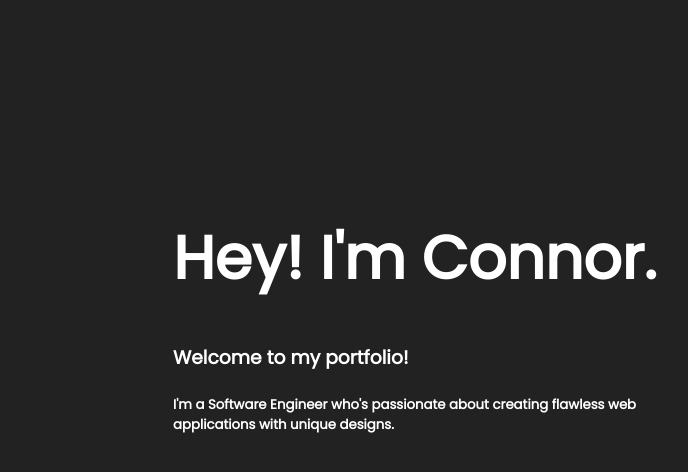
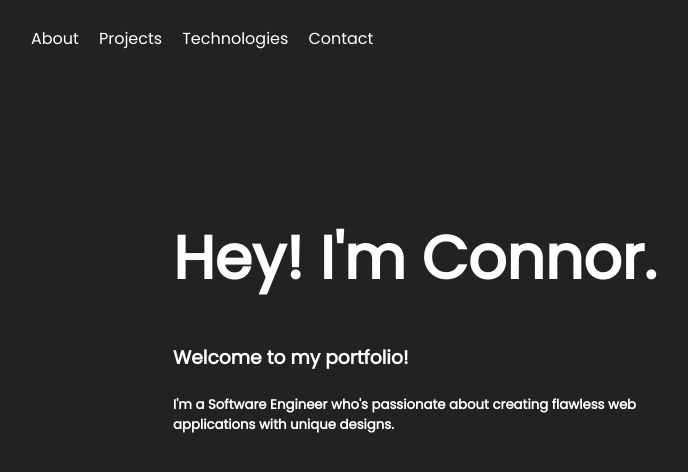
Before and after one commit to connorlagana/react-portfolio, a React (Create React App) app: page / in a window 1280 px wide. Shown: the top 472 px of the page, without its empty margins (19-707 px from the left). Built offline with nearby package versions, Linux system fonts and the light colour scheme.

Commit message:
intro and nav

```diff
--- a/src/App.css
+++ b/src/App.css
@@ -1,10 +1,9 @@
 * {
   background-color: #222222;
-  color: white;
+
   font-family: "Poppins", sans-serif;
 }
 #intro {
-  /* background-color: aqua; */
   margin: 0;
   position: absolute;
   margin-left: 15%;
@@ -12,9 +11,31 @@
   transform: translateY(-80%);
   top: 50%;
   width: 500px;
+  color: white;
 }
 
 #intro h1 {
   font-size: 60px;
   font-weight: 900;
 }
+
+.nav {
+  display: flex;
+  flex-direction: row;
+  position: fixed;
+  color: white;
+  justify-content: flex-end;
+}
+
+.nav li {
+  margin: 10px;
+}
+
+li {
+  cursor: pointer;
+  list-style: none;
+}
+
+ul :hover {
+  text-decoration: underline;
+}
--- a/src/App.js
+++ b/src/App.js
@@ -1,5 +1,7 @@
 import React, { Component } from "react";
 import "./App.css";
+import NavBar from "./components/NavBar.js";
+import Intro from "./components/Intro";
 
 class App extends Component {
   constructor(props) {
@@ -10,14 +12,8 @@ class App extends Component {
   render() {
     return (
       <div className="App">
-        <div id="intro">
-          <h1>Hey! I'm Connor.</h1>
-          <h3>Welcome to my portfolio!</h3>
-          <h5>
-            I'm a Software Engineer who's passionate about creating flawless web
-            applications with unique designs.
-          </h5>
-        </div>
+        <NavBar />
+        <Intro />
       </div>
     );
   }
--- /dev/null
+++ b/src/components/Intro.js
@@ -0,0 +1,18 @@
+import React from "react";
+
+const Intro = () => {
+  return (
+    <div>
+      <div id="intro">
+        <h1>Hey! I'm Connor.</h1>
+        <h3>Welcome to my portfolio!</h3>
+        <h5>
+          I'm a Software Engineer who's passionate about creating flawless web
+          applications with unique designs.
+        </h5>
+      </div>
+    </div>
+  );
+};
+
+export default Intro;
--- /dev/null
+++ b/src/components/NavBar.js
@@ -0,0 +1,18 @@
+import React from "react";
+
+const NavBar = () => {
+  return (
+    <div >
+      <nav>
+        <ul className="nav">
+          <li>About</li>
+          <li>Projects</li>
+          <li>Technologies</li>
+          <li>Contact</li>
+        </ul>
+      </nav>
+    </div>
+  );
+};
+
+export default NavBar;
```
Also changed, not shown: src/sexyAssConnor.jpg (added).
